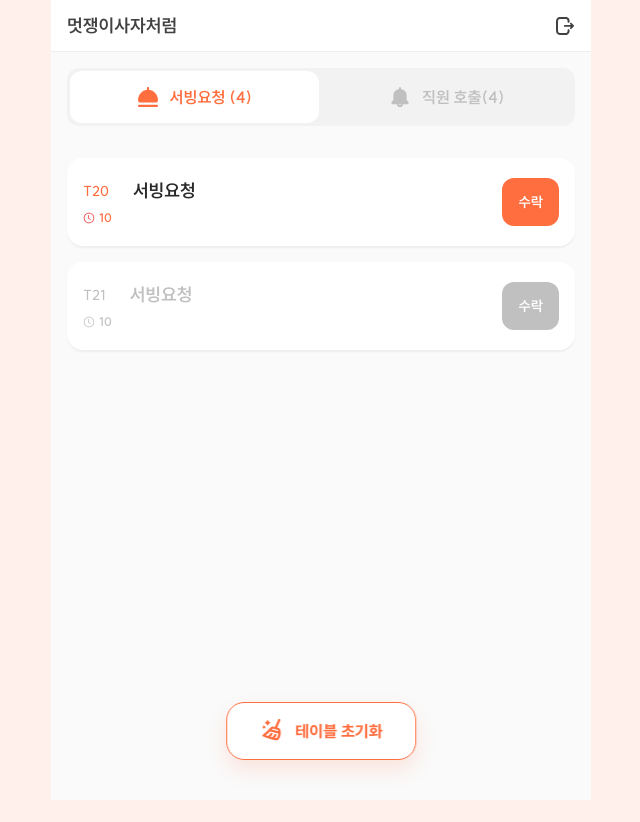
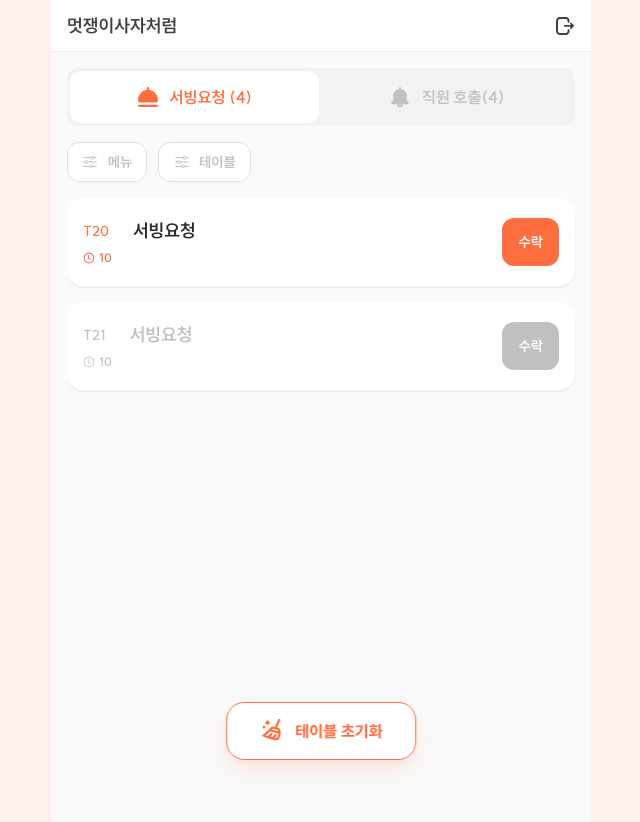
Before and after one commit to D-Order/2026-d-order-fe-server-v3, a React (Vite) app: page /serving in a window 1280 px wide. Shown: the whole page, without its empty margins (319-959 px from the left). Before the commit the page ends 800 px from the top, so only its background shows below. Built offline with nearby package versions, Linux system fonts and the light colour scheme.

Commit message:
필터링 버튼

```diff
--- a/src/constants/ImageConstants.ts
+++ b/src/constants/ImageConstants.ts
@@ -7,6 +7,8 @@ import StaffServe_unactivated from "@assets/icons/StaffServe_unactivated.svg";
 import TimerActivated from "@assets/icons/timer_activated.svg";
 import TimerUnactivated from "@assets/icons/timer_unactivated.svg";
 import ResetBtn from "@assets/icons/reset.svg";
+
+import FilterIcon from "@assets/icons/filter_icon.svg";
 
 import sadKokkiri from "@assets/images/sadKokkiri.png";
 
@@ -24,5 +26,7 @@ export const IMAGE_CONSTANTS = {
   },
   ResetBtn: ResetBtn,
 
+  FilterIcon: FilterIcon,
+
   sadKokkiri: sadKokkiri,
 } as const;
--- a/src/pages/serving/ServingPage.tsx
+++ b/src/pages/serving/ServingPage.tsx
@@ -90,6 +90,7 @@ const ServingPage = () => {
             activeTab={activeTab}
             onTabChange={handleTabChange}
         />
+        <components.FilterBtn />
         {activeTab === "StaffServe" && (
             <components.StaffCallList StaffCallList={StaffServeList} />
         )}
--- /dev/null
+++ b/src/pages/serving/components/FilterBtn/FilterBtn.styled.ts
@@ -0,0 +1,31 @@
+import styled from "styled-components";
+
+export const Wrapper = styled.div`
+    width: 100%;
+    height: fit-content;
+    display: flex;
+    justify-content: flex-start;
+    box-sizing: border-box;
+    padding: 0 1rem;
+    gap: 0.7rem;
+`;
+
+export const FilterButton = styled.button`
+    width: fit-content;
+    height: 2.5rem;
+    display: flex;
+    justify-content: center;
+    align-items: center;
+    gap: 0.6rem;
+    background-color: ${({ theme }) => theme.colors.White};
+    border: 1px solid #E0E0E0;
+    border-radius:0.75rem;
+    color: ${({ theme }) => theme.colors.Focused};
+    ${({ theme }) => theme.fonts.Bold14};
+    padding: 0 0.88rem;
+`;
+
+export const FilterIcon = styled.img`
+    width: 1rem;
+    height: 1rem;
+`;
--- /dev/null
+++ b/src/pages/serving/components/FilterBtn/FilterBtn.tsx
@@ -0,0 +1,20 @@
+import * as S from "./FilterBtn.styled";
+
+import { IMAGE_CONSTANTS } from "@constants/ImageConstants";
+
+const FilterBtn = () => {
+    return (
+        <S.Wrapper>
+            <S.FilterButton>
+                <S.FilterIcon src={IMAGE_CONSTANTS.FilterIcon} />
+                메뉴
+            </S.FilterButton>
+            <S.FilterButton>
+                <S.FilterIcon src={IMAGE_CONSTANTS.FilterIcon} />
+                테이블
+            </S.FilterButton>
+        </S.Wrapper>
+    );
+};
+
+export default FilterBtn;
--- a/src/pages/serving/components/index.ts
+++ b/src/pages/serving/components/index.ts
@@ -3,6 +3,8 @@ import SelectTap from "./SelectTap/SelectTap";
 import StaffCall from "./StaffCall/StaffCall";
 import StaffCallList from "./StaffCallList/StaffCallList";
 import ResetBtn from "./ResetBtn/ResetBtn";
+
+import FilterBtn from "./FilterBtn/FilterBtn";
 
 export default {
   Header: Header,
@@ -10,4 +12,5 @@ export default {
   StaffCall: StaffCall,
   StaffCallList: StaffCallList,
   ResetBtn: ResetBtn,
+  FilterBtn: FilterBtn,
 };
```
Also changed, not shown: src/assets/icons/filter_icon.svg (added).
